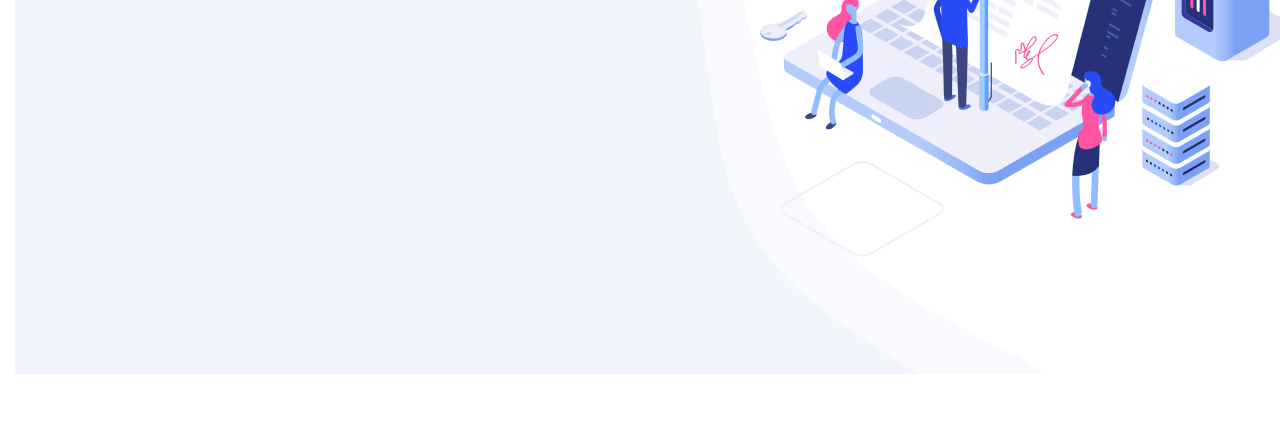
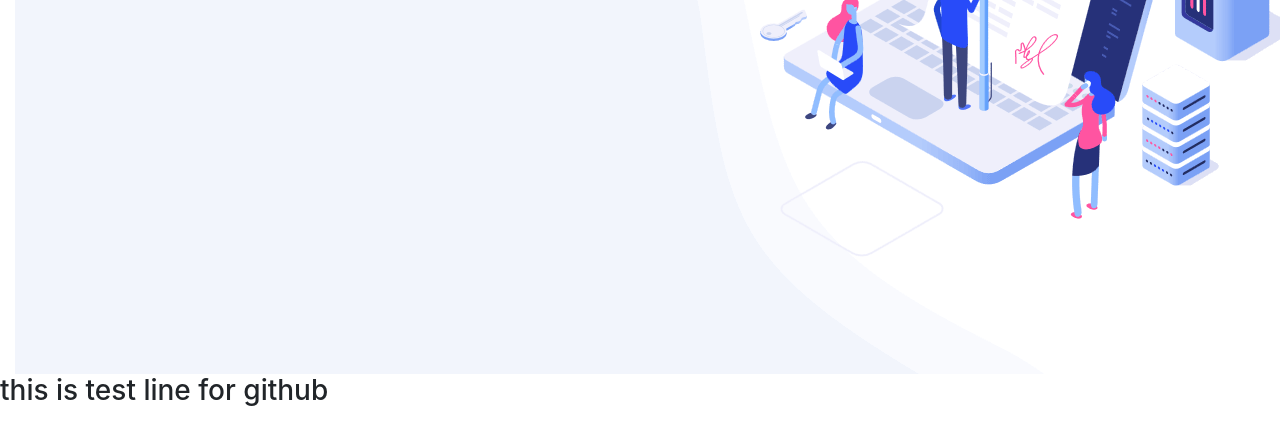
Before and after one commit to SahjahanReza006c/Flexstart_bootstrap_responsive, a plain HTML site: page index.html in a window 1280 px wide. Shown: the part 226-670 px from the top of the page. Drawn offline with nearby package versions, Linux system fonts and the light colour scheme.

Commit message:
secnd commit
update index file and added new div

```diff
--- a/index.html
+++ b/index.html
@@ -35,6 +35,9 @@
  </div>
 
 
+  <div class="test">
+    <h3> this is test line for github </h3>
+  </div>
 
 
 
```
